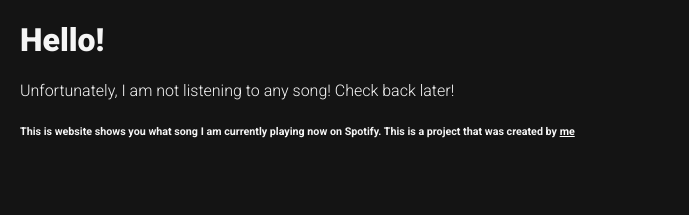
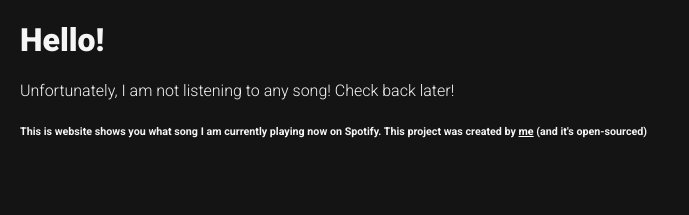
Before and after one commit to nabilcreates/currentlyplaying, a React app: page / in a window 1280 px wide. Shown: the top 215 px of the page, without its empty margins (0-689 px from the left). Built offline with nearby package versions, Linux system fonts and the light colour scheme; no server answers.

Commit message:
Footer change

```diff
--- a/src/Components/Footer.js
+++ b/src/Components/Footer.js
@@ -2,6 +2,6 @@ import React from 'react';
 
 export default function Footer(){
     return(
-        <h6>This is website shows you what song I am currently playing now on Spotify. This is a project that was created by <a href='https://github.com/renabil/' >me</a></h6>
+        <h6>This is website shows you what song I am currently playing now on Spotify. This project was created by <a href='https://github.com/renabil/' >me</a> (and it's open-sourced)</h6>
     )
 }
```
Also changed, not shown: 1 other file (tests, documents, lock files or other folders).
